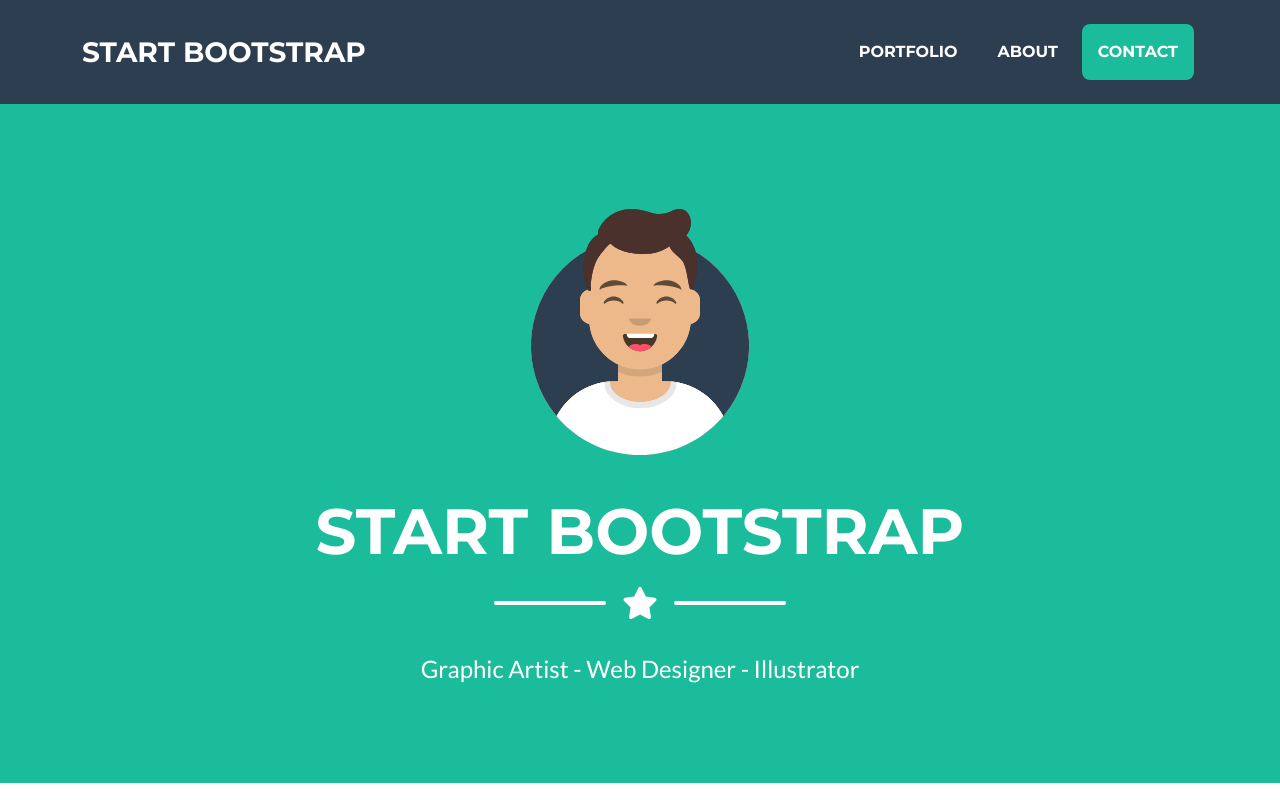
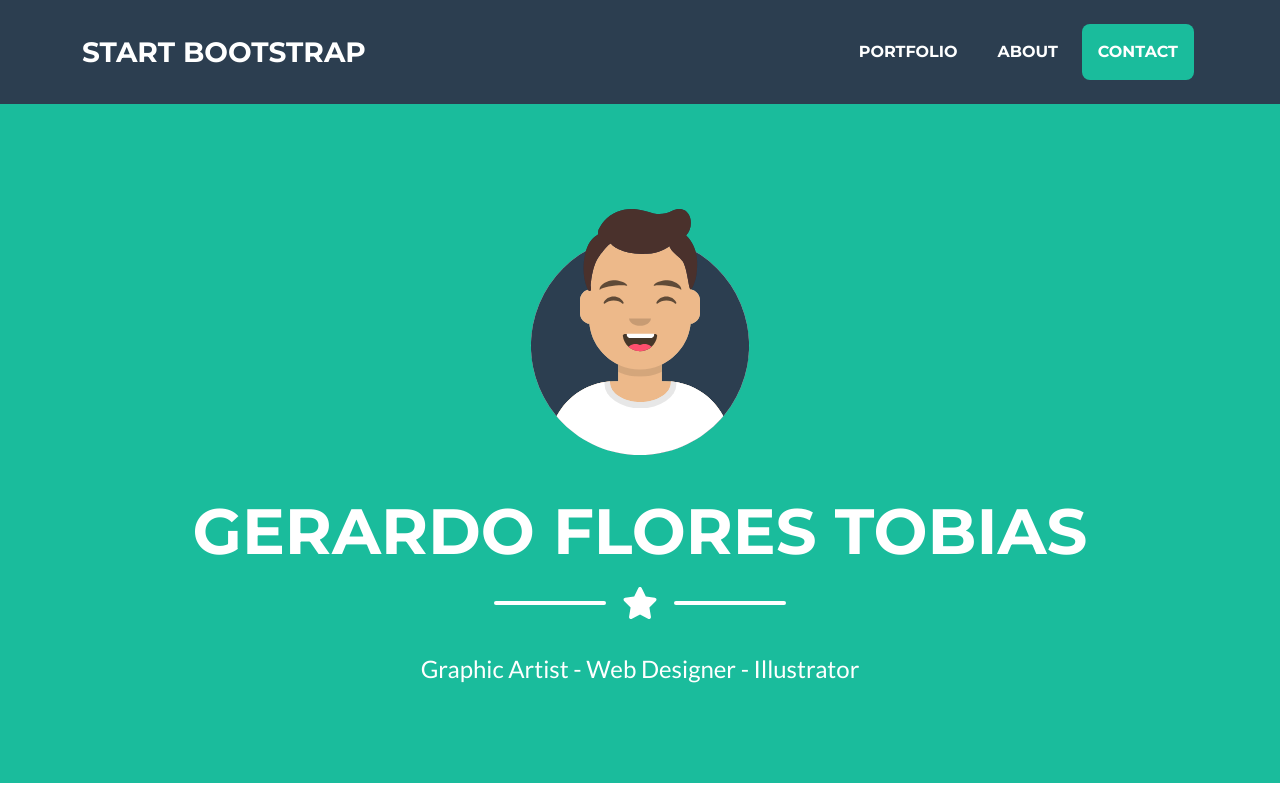
Before and after one commit to GerardoFlores26/Examen-segundo-parcial, a plain HTML site: page index.html in a window 1280 px wide. Shown: the top 800 px of the page. Drawn offline with nearby package versions, Linux system fonts and the light colour scheme.

Commit message:
Examen2
se realizo cambio

```diff
--- a/index.html
+++ b/index.html
@@ -5,7 +5,7 @@
         <meta name="viewport" content="width=device-width, initial-scale=1, shrink-to-fit=no" />
         <meta name="description" content="" />
         <meta name="author" content="" />
-        <title>Freelancer - Start Bootstrap Theme</title>
+        <title>Freelancer - Gerardo Flores Tobias</title>
         <!-- Favicon-->
         <link rel="icon" type="image/x-icon" href="assets/favicon.ico" />
         <!-- Font Awesome icons (free version)-->
@@ -40,7 +40,7 @@
                 <!-- Masthead Avatar Image-->
                 <img class="masthead-avatar mb-5" src="assets/img/avataaars.svg" alt="..." />
                 <!-- Masthead Heading-->
-                <h1 class="masthead-heading text-uppercase mb-0">Start Bootstrap</h1>
+                <h1 class="masthead-heading text-uppercase mb-0">Gerardo Flores Tobias</h1>
                 <!-- Icon Divider-->
                 <div class="divider-custom divider-light">
                     <div class="divider-custom-line"></div>
```
